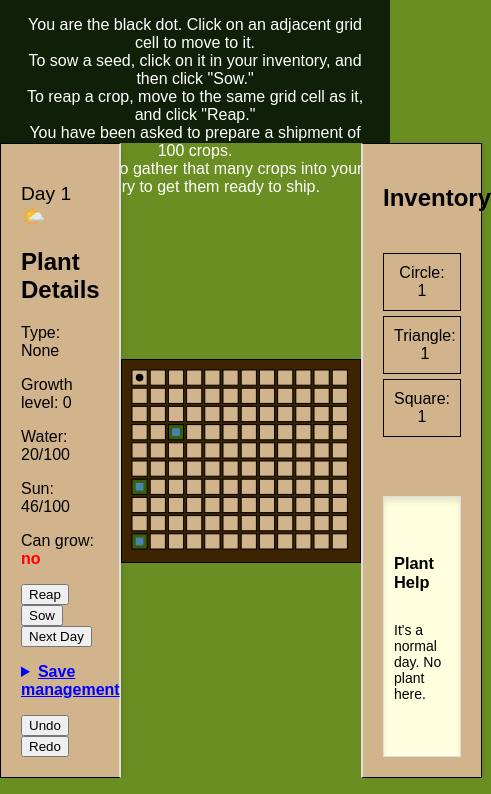
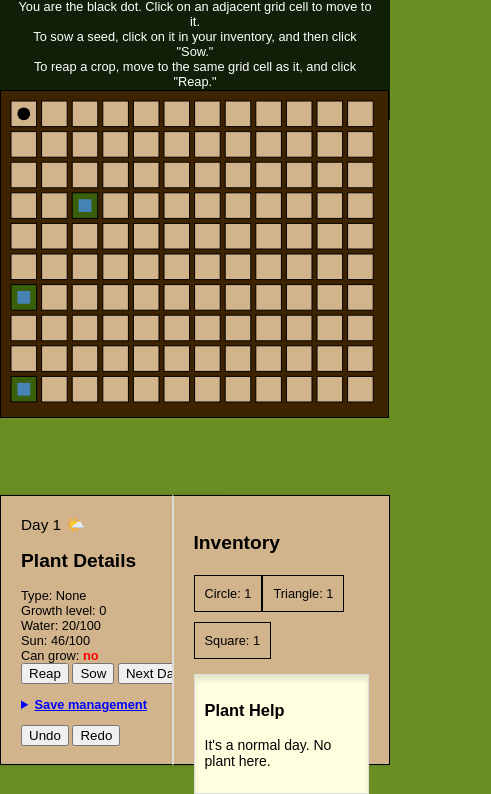
Before and after one commit to quinlanhoang/CMPM121-Final, a website built with Vite: page index.html in a window 390 px wide. Shown: the part 79-873 px from the top of the page, 491 px wide, since content can reach past the window. Built offline with nearby package versions, Linux system fonts and the light colour scheme.

Commit message:
Attempt to present more appropriate UI in portrait mode.

```diff
--- a/src/main.js
+++ b/src/main.js
@@ -726,10 +726,19 @@ function recalculateDimensions() {
   const MIN_PADDING = 10;
   const MAX_PADDING = 30;
 
-  const maxSize = Math.min(
-    globalThis.innerWidth * 0.6,
-    globalThis.innerHeight * 0.8,
-  );
+  let maxSize;
+  if (globalThis.innerWidth > globalThis.innerHeight) {
+    maxSize = Math.min(
+      globalThis.innerWidth * 0.6,
+      globalThis.innerHeight * 0.8,
+    );
+  } else {
+    maxSize = Math.min(
+      globalThis.innerWidth,
+      globalThis.innerHeight * 0.6,
+    );
+  }
+
   CELL_SIZE = Math.floor(maxSize / Math.max(ROWS, COLS)) * 0.8;
   CELL_PADDING = Math.floor(CELL_SIZE * 0.2);
   GRID_PADDING = Math.min(MAX_PADDING, Math.max(MIN_PADDING, CELL_PADDING * 2));
--- a/src/style.css
+++ b/src/style.css
@@ -1,7 +1,5 @@
 body {
   margin: 0;
-  display: flex;
-  flex-direction: column;
   height: 100vh;
   background-color: #6b8e23;
   font-family: Arial, sans-serif;
@@ -13,11 +11,6 @@ header {
   color: white;
   padding: 15px;
   font-size: 24px;
-}
-
-main {
-  display: flex;
-  flex: 1;
 }
 
 #ui-box, #inventory-box {
@@ -32,39 +25,28 @@ main {
   border-right: 2px solid #ddd;
 }
 
-#inventory-box {
-  border-left: 2px solid #ddd;
-  display: flex;
-  flex-direction: column;
-}
-
 #inventory-container {
-  flex: 1;
   padding: 0;
   list-style: none;
   overflow-y: auto;
   margin-bottom: 10px;
 }
 
+#inventory-box {
+  border-left: 2px solid #ddd;
+}
+
 #plant-help {
-  flex: 1;
   background-color: #ffffe0;
   border: 1px solid #ddd;
   padding: 10px;
   font-size: 14px;
-  display: flex;
-  flex-direction: column;
-  justify-content: center;
-  align-items: center;
   box-shadow: inset 0px 5px 5px rgba(0, 0, 0, 0.1);
 }
 
-/* Inventory List Items */
 #inventory-container li {
-  display: flex;
-  justify-content: space-between;
+  margin: 5px 0;
   padding: 10px;
-  margin: 5px 0;
   border: 1px solid black;
   cursor: pointer;
   text-align: center;
@@ -80,24 +62,9 @@ main {
   font-weight: bold; /* make selected plant stand out */
 }
 
-/* Game Canvas */
-#game-wrapper {
-  flex: 1; /* fill remaining space dynamically */
-  display: flex;
-  justify-content: center;
-  align-items: center;
-}
-
 canvas {
   background-color: #3e2300;
   border: 1px solid black;
-}
-
-#day-counter {
-  display: flex;
-  align-items: center;
-  justify-content: center;
-  font-size: 1.2em;
 }
 
 .success {
@@ -126,6 +93,102 @@ summary:hover {
 }
 
 header {
-  height: 12em;
+  height: 20vh;
   font-size: 100%;
 }
+
+#day-counter {
+  font-size: 1.2em;
+}
+
+@media (orientation: landscape) {
+
+  body {
+    display: flex;
+    flex-direction: column;
+  }
+
+  main {
+    display: flex;
+    flex: 1;
+  }
+
+  #inventory-box {
+    display: flex;
+    flex-direction: column;
+  }
+
+  #inventory-container {
+    flex: 1;
+  }
+
+  #plant-help {
+    flex: 1;
+    display: flex;
+    flex-direction: column;
+    justify-content: center;
+    align-items: center;
+  }
+
+  /* Inventory List Items */
+  #inventory-container li {
+    display: flex;
+    justify-content: space-between;
+  }
+
+  /* Game Canvas */
+  #game-wrapper {
+    flex: 1; /* fill remaining space dynamically */
+    display: flex;
+    justify-content: center;
+    align-items: center;
+  }
+
+  #day-counter {
+    display: flex;
+    align-items: center;
+    justify-content: center;
+  }
+
+}
+
+@media (orientation: portrait) {
+
+  body {
+    font-size: 0.8em;
+  }
+
+  main {
+    display: block;
+  }
+
+  #inventory-container li {
+    display: inline-block;
+  }
+
+  #game-wrapper {
+    position: absolute;
+    top: 20vh;
+  }
+
+  #ui-box, #inventory-box {
+    display: inline-block;
+    width: 45vw;
+    height: 27vh;
+    position: absolute;
+    bottom: 0;
+  }
+
+  #ui-box {
+    left: 0;
+  }
+
+  #inventory-box {
+    right: 0;
+  }
+
+  #ui-box p {
+    margin: 0;
+  }
+
+}
```
